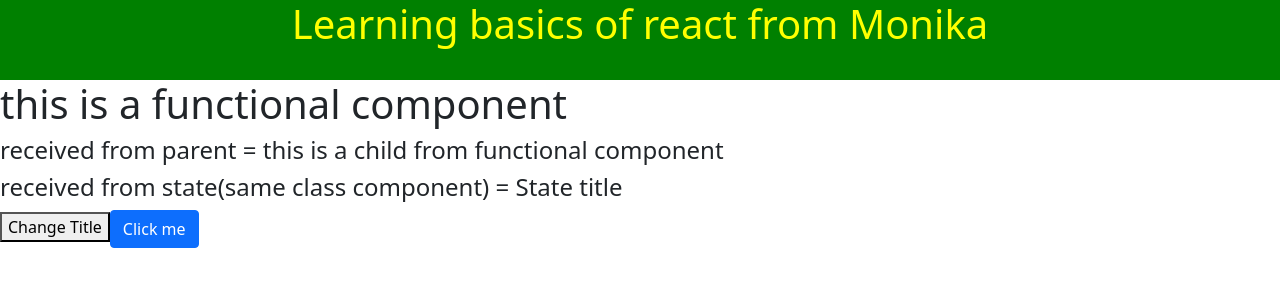
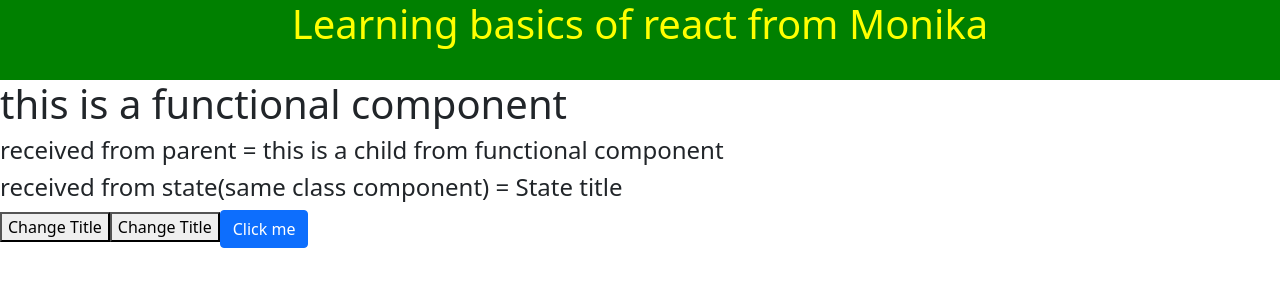
Before and after one commit to Monika-Abhijeet/learn-react, a React (Create React App) app: page / in a window 1280 px wide. Shown: the top 300 px of the page. Built offline with nearby package versions, Linux system fonts and the light colour scheme.

Commit message:
fixed this.state

```diff
--- a/src/components/ComponentTypes/childComponent.js
+++ b/src/components/ComponentTypes/childComponent.js
@@ -29,14 +29,17 @@
   }
   changeTitle() {
     console.log("title changes");
-    // this.setState({ title: "heleo" });
+    this.setState({ title: "title changed" });
   }
   render() {
     return (
       <div>
         <h4>received from parent = {this.props.title}</h4>
         <h4>received from state(same class component) = {this.state.title}</h4>
-        <button onClick={this.changeTitle}> Change Title</button>
+        <button onClick={() => this.changeTitle()}> Change Title</button>
+        {/* <button onClick={this.changeTitle}> Change Title</button> */}
+
+        <button onClick={this.changeTitle.bind(this)}> Change Title</button>
 
         <button className="btn btn-primary" onClick={this.handleClick}>
           Click me
```
